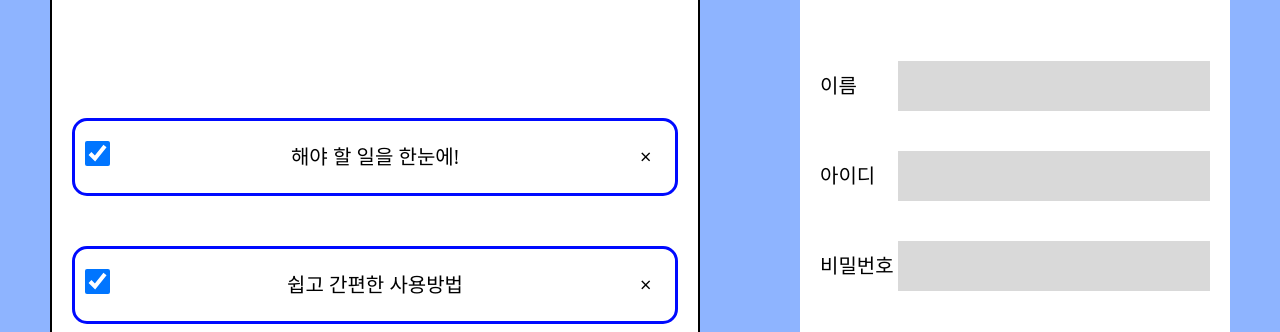
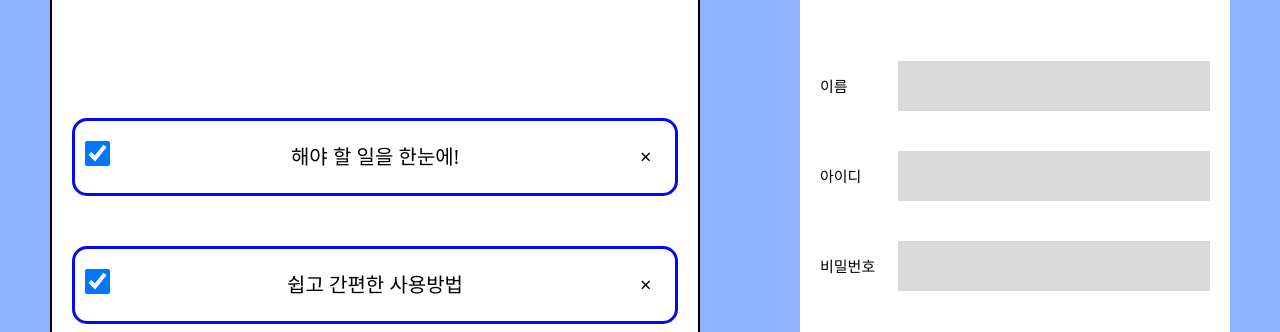
Before and after one commit to chaewon02/dev-front, a Vue app: page /sign-up in a window 1280 px wide. Shown: the part 163-495 px from the top of the page. Built offline with nearby package versions, Linux system fonts and the light colour scheme.

Commit message:
refactor: sign up

```diff
--- a/src/views/signupPage.vue
+++ b/src/views/signupPage.vue
@@ -161,10 +161,6 @@ input[type="password"] {
   margin: 10px 0;
 }
 
-.input-group label {
-  font-size: 20px;
-}
-
 .signup-box input {
   background-color: #d9d9d9;
   border: none;
```
